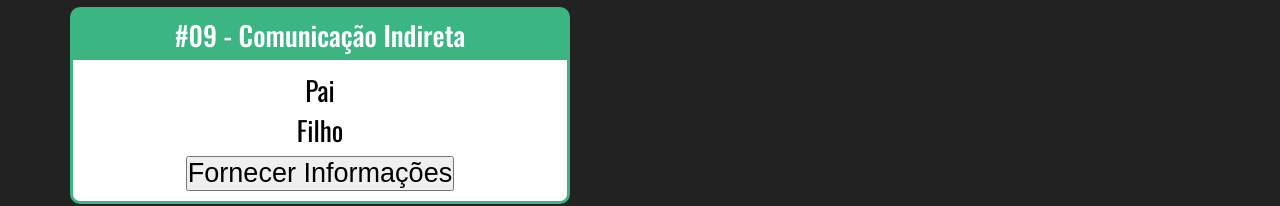
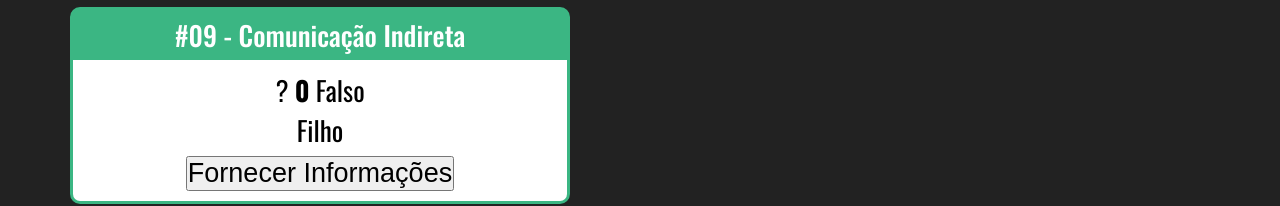
Before and after one commit to CoNnEcT500BR/ReactTS, a React (Vite) app: page / in a window 1280 px wide. Shown: the part 1331-1537 px from the top of the page. Built offline with nearby package versions, Linux system fonts and the light colour scheme.

Commit message:
useState Communication Indirect

```diff
--- a/src/components/comunication/IndirectChildren.tsx
+++ b/src/components/comunication/IndirectChildren.tsx
@@ -7,10 +7,13 @@ type TIndirectChildrenProps = {
 export default function IndirectChildren({
   whenClick,
 }: TIndirectChildrenProps) {
+  const genAge = () => Math.floor(Math.random() * 20) + 50;
+  const genNerd = () => Math.random() > 0.5;
+
   return (
     <div>
       <div>Filho</div>
-      <button onClick={(_) => whenClick("João", 53, false)}>
+      <button onClick={(_) => whenClick("João", genAge(), genNerd())}>
         Fornecer Informações
       </button>
     </div>
--- a/src/components/comunication/IndirectFather.tsx
+++ b/src/components/comunication/IndirectFather.tsx
@@ -1,14 +1,26 @@
-import React from "react";
+import React, { useState } from "react";
 import IndirectChildren from "./IndirectChildren";
 
 export default function IndirectFather() {
+  let [name, setName] = useState("?");
+  let [age, setAge] = useState(0);
+  let [nerd, setNerd] = useState(false);
+
   function Info(name: string, age: number, nerd: boolean) {
-    console.log(name, age, nerd);
+    setName(name);
+    setAge(age);
+    setNerd(nerd);
   }
 
   return (
     <div>
-      <div>Pai</div>
+      <div>
+        <span>{name} </span>
+        <span>
+          <strong>{age}</strong>
+        </span>
+        <span> {nerd ? "Verdadeiro" : "Falso"}</span>
+      </div>
       <IndirectChildren whenClick={Info}></IndirectChildren>
     </div>
   );
```
